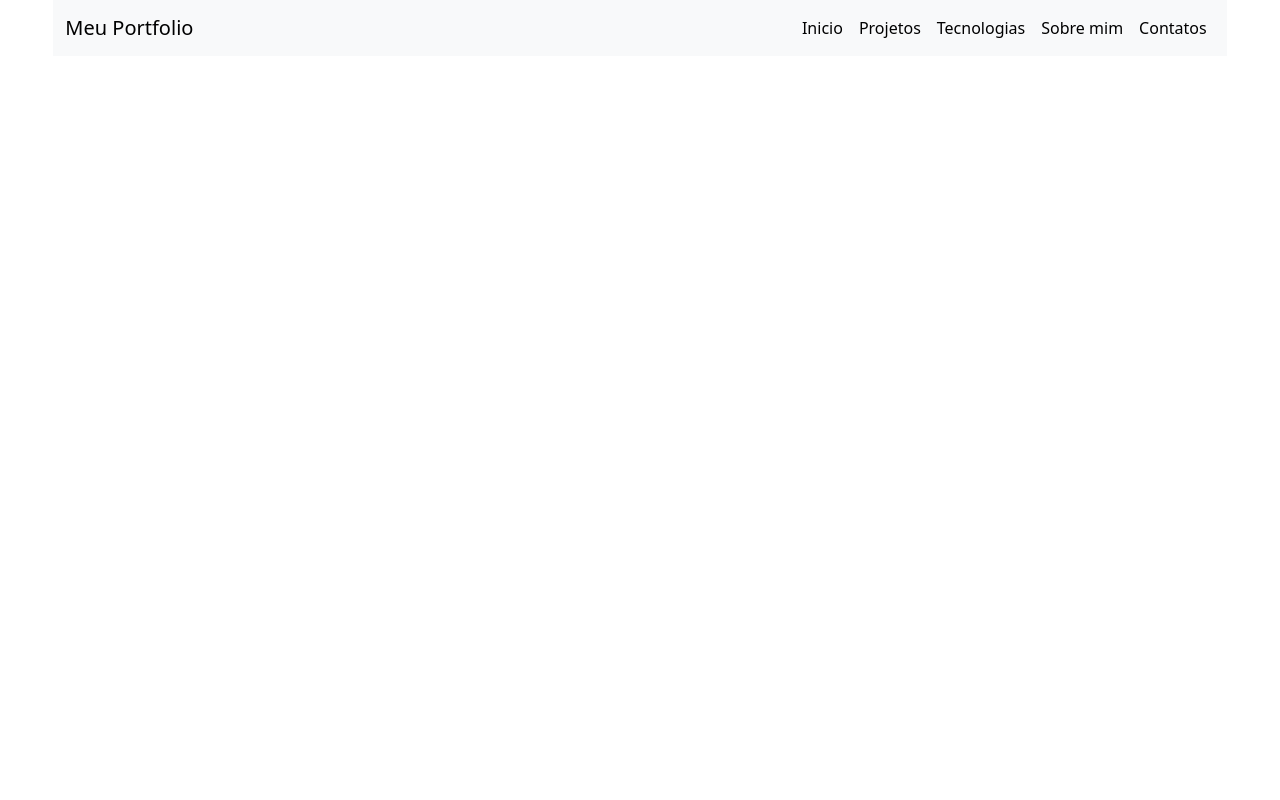
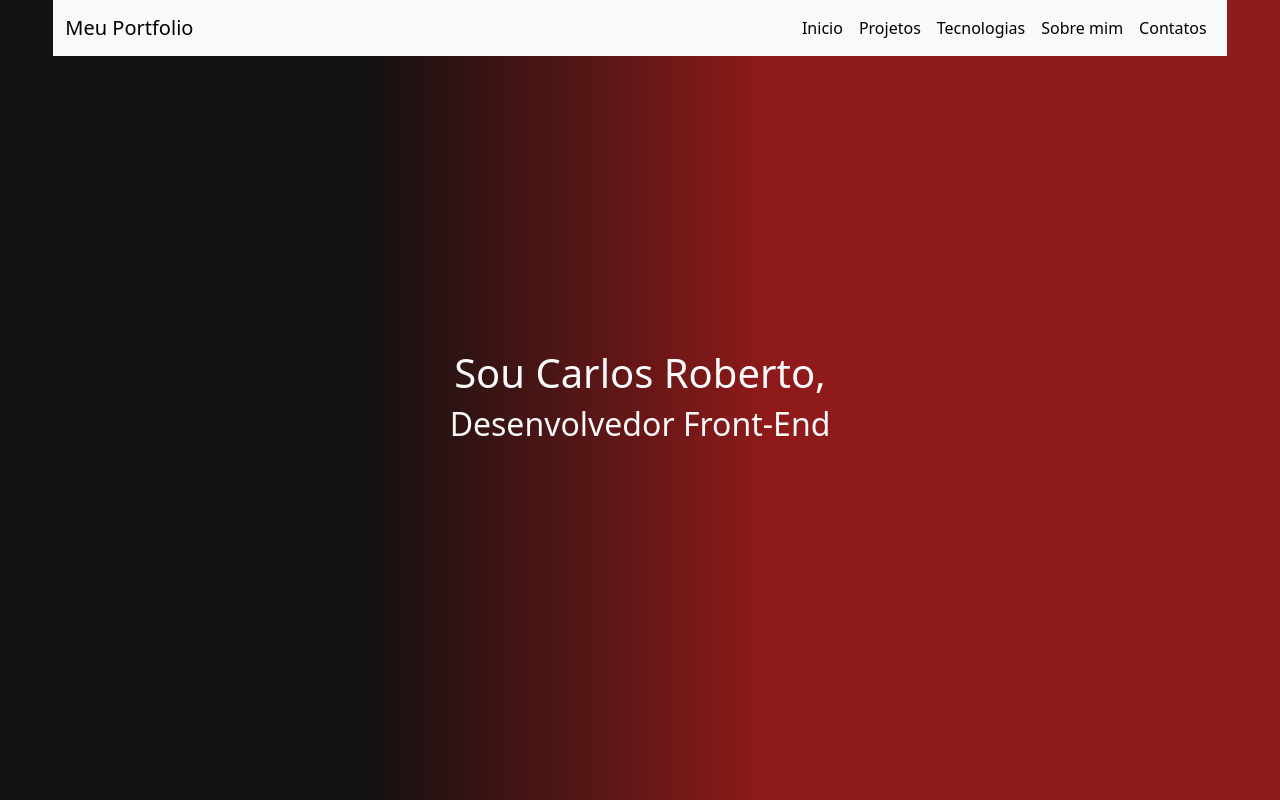
Before and after one commit to carlosroberto777/Portfolio, a plain HTML site: page index.html in a window 1280 px wide. Drawn offline with nearby package versions, Linux system fonts and the light colour scheme.

Commit message:
feat: inicio

```diff
--- a/index.html
+++ b/index.html
@@ -40,7 +40,12 @@
       </nav>
 
       <!-- Parte inicial -->
-
+      <section id="Inicio" class="d-flex justify-content-center align-items-center text-light" style="height: 100vh;">
+        <div class="container text-center">
+          <h1 class="nome">Sou Carlos Roberto,</h1>
+          <h2 class="dd">Desenvolvedor Front-End</h2>
+        </div>
+      </section>
 
 
 
--- a/style.css
+++ b/style.css
@@ -0,0 +1,4 @@
+body{
+    background: #141111;
+    background: linear-gradient(90deg, rgba(20, 17, 17, 1) 29%, rgba(143, 26, 26, 1) 60%);
+}
```
